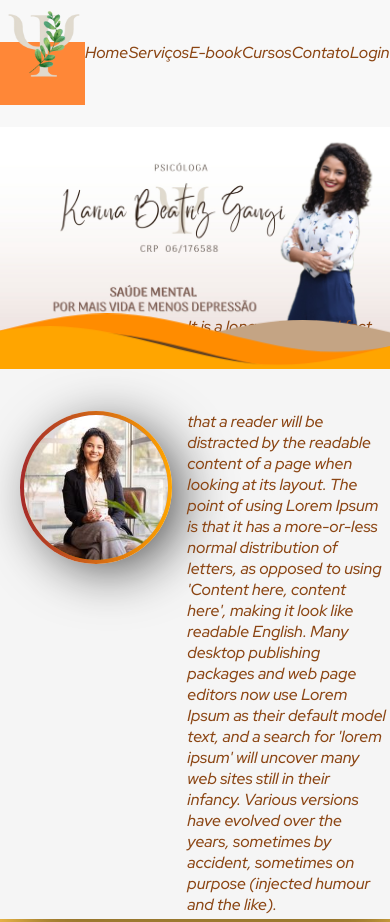
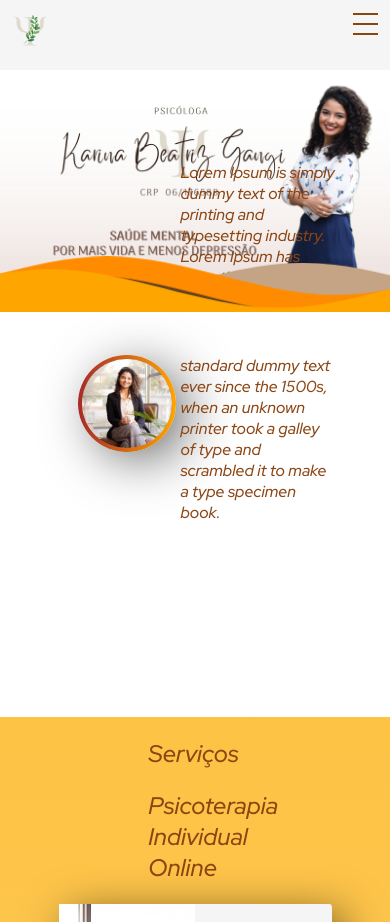
Before and after one commit to Estevao-lang/psi, a plain HTML site: page index.html in a window 390 px wide. Shown: the top 922 px of the page. Drawn offline with Linux system fonts and the light colour scheme.

Commit message:
Add files via upload

```diff
--- a/index.html
+++ b/index.html
@@ -13,27 +13,30 @@
 </head>
 <body>
    <header>
+    <div class="nav">
+      <input type="checkbox" id="nav-check">
+      <div class="nav-header">
+        <div class="nav-title">
 
+          <a href="index.html"> <img class="logo" src="./img/logo-sem-fundo.png" alt=""></a>
+        </div>
+      </div>
+      <div class="nav-btn">
+        <label for="nav-check">
+          <span></span>
+          <span></span>
+          <span></span>
+        </label>
+      </div>
 
-
-
-
-    <nav>
-
-        <a href="index.html"> <img src="./img/logo-sem-fundo.png" alt=""></a>
-        <a href="">Home<a>
+      <div class="nav-links">
         <a href="">Serviços</a>
         <a href="">E-book</a>
         <a href="">Cursos</a>
         <a href="">Contato</a>
         <a href="">Login</a>
-
-
-
-
-    </nav>
-
-
+      </div>
+    </div>
    </header>
    <main>
 
@@ -72,23 +75,22 @@
         </div>
 
 
-        <div class="apresentacao">
 
-           <div class="card_profile">
-            <div class="card_photo">
-              <img class="profile" src="./img/profile.jpg" alt="">
-          </div>
-           <div class="profile_text" id="profile_text">
-            <p>  It is a long established fact that a reader will be distracted by the readable content of a page when looking at its layout. The point of using Lorem Ipsum is that it has a more-or-less normal distribution of letters, as opposed to using 'Content here, content here', making it look like readable English. Many desktop publishing packages and web page editors now use Lorem Ipsum as their default model text, and a search for 'lorem ipsum' will uncover many web sites still in their infancy. Various versions have evolved over the years, sometimes by accident, sometimes on purpose (injected humour and the like).</p>
-
-
-
-           </div>
-            </div>
-        </div>
     </div>
    </main>
 <section>
+
+<div class="apresentacao">
+  <div class="profile-card">
+  <div class="profile-img">
+    <img class="profile" src="./img/profile.jpg" alt="">
+    <p class="p-text" >Lorem Ipsum is simply dummy text of the printing and typesetting industry. Lorem Ipsum has been the industry's standard dummy text ever since the 1500s, when an unknown printer took a galley of type and scrambled it to make a type specimen book. </p>
+  </div>
+
+
+</div>
+</div>
+<br>
     <div class="servico">
         <h1>Serviços</h1><br>
 
@@ -97,9 +99,9 @@
 <div class="psi_img"></div>
  <div class="psi_text">
   <p>  It is a long established fact that a reader will be distracted by the readable content of a page when looking at its layout. . </p> <br>
-  <button class="btn_agendar"> Agendar Consulta</button>
+ <button class="btn_agendar"> Agendar Consulta</button>
+ </div>
 
- </div>
 
 
     </div>
@@ -114,10 +116,10 @@
                   <div class="psi_text">
 
                     <p>  It is a long established fact that a reader will be distracted by the readable content of a page when looking at its layout. </p> <br>
-
                     <button class="btn_agendar"> Agendar Consulta</button>
 
                   </div>
+
 
 
 
@@ -135,7 +137,7 @@
                   <div class="psi_img"></div>
                   <div class="psi_text">
                     <p>  It is a long established fact that a reader will be distracted by the readable content of a page when looking at its layout.</p>
-                    <button class="btn_agendar"> Agendar Consulta</button><br>
+                 <button class="btn_agendar"> Agendar Consulta</button><br>
                   </div>
 
 
@@ -152,9 +154,10 @@
 </div>
 <div class="container-text">
   <p>hen looking at its layout. The point of using Lorem Ipsum is that it has a more-or-less normal distribution of le</p>
-  <button class="container_btn" >Adquira</button>
 
 </div>
+<button class="container_btn" >Adquira</button>
+
                 </div>
                 <div class="div2">
 
@@ -162,9 +165,9 @@
                   </div>
                   <div class="container-text">
                     <p>hen looking at its layout. The point of using Lorem Ipsum is that it has a more-or-less normal distribution of le</p>
-                    <button class="container_btn" >Adquira</button>
 
                   </div>
+                  <button class="container_btn" >Adquira</button>
 
                 </div>
 
@@ -174,9 +177,9 @@
                   </div>
                   <div class="container-text">
                     <p>hen looking at its layout. The point of using Lorem Ipsum is that it has a more-or-less normal distribution of le</p>
-                    <button class="container_btn" >Adquira</button>
 
                   </div>
+                  <button class="container_btn" >Adquira</button>
 
                 </div>
 
@@ -193,9 +196,9 @@
               </div>
               <div class="container-text">
                 <p>hen looking at its layout. The point of using Lorem Ipsum is that it has a more-or-less normal distribution of le</p>
-                <button class="container_btn" >Adquira</button>
 
               </div>
+              <button class="container_btn" >Adquira</button>
 
               </div>
 
@@ -205,9 +208,10 @@
               </div>
               <div class="container-text">
                 <p>hen looking at its layout. The point of using Lorem Ipsum is that it has a more-or-less normal distribution of le</p>
-                <button class="container_btn" >Adquira</button>
 
               </div>
+              <button class="container_btn" >Adquira</button>
+
               </div>
 
             <div class="div3">
@@ -215,9 +219,9 @@
               </div>
               <div class="container-text">
                 <p>hen looking at its layout. The point of using Lorem Ipsum is that it has a more-or-less normal distribution of le</p>
-                <button class="container_btn" >Adquira</button>
 
               </div>
+              <button class="container_btn" >Adquira</button>
 
             </div>
 
@@ -232,9 +236,10 @@
               </div>
               <div class="container-text">
                 <p>hen looking at its layout. The point of using Lorem Ipsum is that it has a more-or-less normal distribution of le</p>
-                <button class="container_btn" >Adquira</button>
 
               </div>
+              <button class="container_btn" >Adquira</button>
+
             </div>
 
             <div class="div2">
@@ -242,9 +247,10 @@
               </div>
               <div class="container-text">
                 <p>hen looking at its layout. The point of using Lorem Ipsum is that it has a more-or-less normal distribution of le</p>
-                <button class="container_btn" >Adquira</button>
 
               </div>
+              <button class="container_btn" >Adquira</button>
+
             </div>
 
             <div class="div3">
@@ -252,9 +258,10 @@
               </div>
               <div class="container-text">
                 <p>hen looking at its layout. The point of using Lorem Ipsum is that it has a more-or-less normal distribution of le</p>
-                <button class="container_btn" >Adquira</button>
 
               </div>
+              <button class="container_btn" >Adquira</button>
+
             </div>
 
             </div>
@@ -268,9 +275,10 @@
               </div>
               <div class="container-text">
                 <p>hen looking at its layout. The point of using Lorem Ipsum is that it has a more-or-less normal distribution of le</p>
-                <button class="container_btn" >Adquira</button>
 
               </div>
+              <button class="container_btn" >Adquira</button>
+
             </div>
 
             <div class="div2">
@@ -278,18 +286,19 @@
               </div>
               <div class="container-text">
                 <p>hen looking at its layout. The point of using Lorem Ipsum is that it has a more-or-less normal distribution of le</p>
+
+              </div>
                 <button class="container_btn" >Adquira</button>
 
-              </div>
             </div>
             <div class="div3">
               <div class="container-img">
               </div>
               <div class="container-text">
                 <p>hen looking at its layout. The point of using Lorem Ipsum is that it has a more-or-less normal distribution of le</p>
-                <button class="container_btn" >Adquira</button>
 
               </div>
+              <button class="container_btn" >Adquira</button>
 
             </div>
 
--- a/style.css
+++ b/style.css
@@ -14,33 +14,98 @@ body {
 
 /* demo styles */
 
-nav {
-  display: flex;
-  justify-content: space-evenly;
-  background-color: rgb(248, 248, 248);
-  height: 15vh;
-  max-width: 100%;
-  max-height: 100%;
+
+
+.nav {
+  height: 70px;
+  width: 100%;
+  background-color: whitesmoke;
+  position: relative;
 }
 
-nav a {
-  max-height: 100%;
-  max-width: 100%;
-  color: #8B4513;
-  text-decoration: none;
-  position: relative;
-  top: 5vh;
+.nav > .nav-header {
+  display: inline;
 }
 
-nav a img {
-  max-width: 10vh;
-  position: relative;
-  bottom: 5vh;
+.nav > .nav-header > .nav-title {
+  display: inline-block;
+  font-size: 22px;
+  color:rgba(139,69,19);
+  padding: 10px 10px 10px 10px;
 }
 
-nav a:hover {
-  background-color: rgb(255, 135, 55);
-  max-height: 50%;
+.nav > .nav-btn {
+  display: none;
+}
+
+.nav > .nav-links {
+  display: inline;
+  float: right;
+  font-size: 18px;
+}
+
+.nav > .nav-links > a {
+  display: inline-block;
+  padding: 13px 10px 13px 10px;
+  text-decoration: none;
+  color: rgba(139,69,19);
+}
+
+.nav > .nav-links > a:hover {
+  background-color: whitesmoke;
+}
+.logo{
+  max-height: 10vh;
+ max-width: 10vw;
+}
+.nav > #nav-check {
+  display: none;
+}
+
+@media (max-width:600px) {
+  .nav > .nav-btn {
+    display: inline-block;
+    position: absolute;
+    right: 0px;
+    top: 0px;
+  }
+  .nav > .nav-btn > label {
+    display: inline-block;
+    width: 50px;
+    height: 50px;
+    padding: 13px;
+  }
+  .nav > .nav-btn > label:hover,.nav  #nav-check:checked ~ .nav-btn > label {
+    background-color:whitesmoke;
+  }
+  .nav > .nav-btn > label > span {
+    display: block;
+    width: 25px;
+    height: 10px;
+    border-top: 2px solid rgba(139,69,19);;
+  }
+  .nav > .nav-links {
+    position: absolute;
+    display: block;
+    width: 100%;
+    background-color: whitesmoke ;
+    height: 0px;
+    transition: all 0.3s ease-in;
+    overflow-y: hidden;
+    top: 50px;
+    left: 0px;
+  }
+  .nav > .nav-links > a {
+    display: block;
+    width: 100%;
+  }
+  .nav > #nav-check:not(:checked) ~ .nav-links {
+    height: 0px;
+  }
+  .nav > #nav-check:checked ~ .nav-links {
+    height: calc(100vh - 50px);
+    overflow-y: auto;
+  }
 }
 
 .banner .banner {
@@ -122,30 +187,37 @@ nav a:hover {
     transform: translate(85px, 0%);
   }
 }
+.apresentacao{
+  height: 50vh;
+  background-color: white;
+}
+.profile-card{
 
-.apresentacao{
-height: 100vh;
+  height:50vh;
+
+}
+.profile-img{
+  width: 35vw;
+  height: 50vh;
+  margin-left: 10%;
 
 
 
 }
-.profile_text p  {
-margin-left: 48%;
-margin-top: -30vh;
 
+.profile-img , .p-text{
+  padding-left: 10vw;
+}
 
-
+.p-text{
+ margin-left: 65%;
+width: 50vw;
+  margin-top: -35vh;
+height: 10vh;
 
 }
-.profile{
-max-width: 100%;
-}
-.card_photo, .profile_text {
 
-
-
-}
-.card_photo .profile{
+.profile-card .profile{
   max-width: 100%;
   max-height: 100%;
 
@@ -157,21 +229,10 @@ border: 4px solid transparent;-webkit-box-shadow: 13px 10px 55px -7px rgba(0,0,0
   box-shadow: 13px 10px 55px -7px rgba(0,0,0,0.75);
 
   }
-.card_profile{
+ .profile{
 
-background-color: whitesmoke;
-border: 4px solid transparent;-webkit-box-shadow: 13px 10px 55px -7px rgba(0,0,0,0.75);
--moz-box-shadow: 13px 10px 55px -7px rgba(0,0,0,0.75);
-box-shadow: 13px 10px 55px -7px rgba(0,0,0,0.75);
-
-}
-.card_photo{
-max-width: 40%;
-max-height: 40%;
-
-margin-left: 4vw;
-
-
+max-width: 100%;
+max-height: 100%;
 
 
 }
@@ -182,8 +243,13 @@ background-repeat: no-repeat;
 height: 45%;
 
 }
+.container-text p{
+
+
+}
+
 .psi_text{
-
+margin-top: 10%;
   max-height: 5vh;
     max-width: 50%;
   margin-left: 50%;
@@ -205,7 +271,10 @@ width: 50%;
 
 .container_btn{
 
+  margin-left:25%;
+margin-top: 10%;
  width: 20vw;
+ max-height: 100%;
   font-size: medium;
   height: 10vh;
   justify-content: center;
@@ -219,6 +288,7 @@ color: rgba(139, 69, 19);
 box-shadow: 10px 10px 61px -10px rgba(0,0,0,0.75);
 }
 .btn_agendar{
+  margin-top:10%;
   font-size: large;
   height: 10vh;
   width: 30vw;
@@ -261,9 +331,9 @@ grid-row-gap: 1px;
 .div1, .div2, .div3, .div4, .div5, .div6{
 
 background-color:whitesmoke;
-height: 50vh;
+height: 70vh;
 
-width:30vw ;
+max-width:40vw ;
 border-radius: 1%;
 -webkit-box-shadow: 10px 10px 44px 0px rgba(0,0,0,0.57);
 -moz-box-shadow: 10px 10px 44px 0px rgba(0,0,0,0.57);
@@ -519,3 +589,7 @@ clear: both;
     border-radius: 10px;
     border: 3px solid #ffffff;
   }
+
+  * {
+    box-sizing: border-box;
+  }
```
Lines whose indentation alone changed are shown as unchanged.
